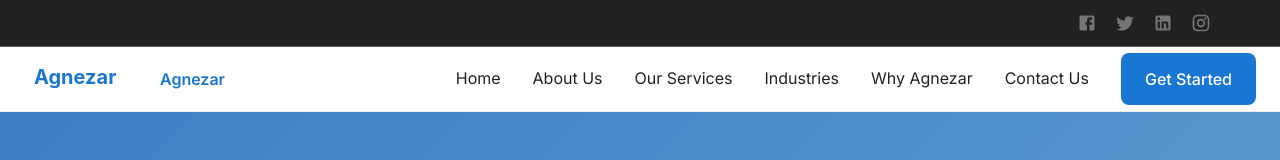
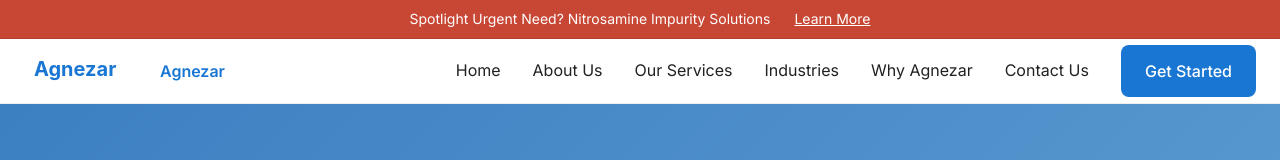
Before and after one commit to anonharish/agnezar, a React (Vite) app: page / in a window 1280 px wide. Shown: the top 160 px of the page. Built offline with nearby package versions, Linux system fonts and the light colour scheme; the HTML template or start-up script is replaced by a standard one.

Commit message:
NO TICKET: implemented the topBar as per design

```diff
--- a/src/components/molecules/TopBar/TopBar.hook.tsx
+++ /dev/null
@@ -1,35 +0,0 @@
-import { useMemo } from 'react';
-import { Facebook, Twitter, LinkedIn, Instagram } from '@mui/icons-material';
-
-interface UseTopBarProps {
-  // Add any props if needed
-}
-
-export const useTopBar = ({}: UseTopBarProps = {}) => {
-  const defaultSocialLinks = useMemo(() => [
-    {
-      platform: 'Facebook',
-      href: 'https://facebook.com/agnezar',
-      icon: <Facebook fontSize="small" />,
-    },
-    {
-      platform: 'Twitter',
-      href: 'https://twitter.com/agnezar',
-      icon: <Twitter fontSize="small" />,
-    },
-    {
-      platform: 'LinkedIn',
-      href: 'https://linkedin.com/company/agnezar',
-      icon: <LinkedIn fontSize="small" />,
-    },
-    {
-      platform: 'Instagram',
-      href: 'https://instagram.com/agnezar',
-      icon: <Instagram fontSize="small" />,
-    },
-  ], []);
-
-  return {
-    defaultSocialLinks,
-  };
-};
--- a/src/components/molecules/TopBar/TopBar.style.tsx
+++ b/src/components/molecules/TopBar/TopBar.style.tsx
@@ -1,21 +1,34 @@
 import { styled } from '@mui/material/styles';
 import { Box } from '@mui/material';
 import { colors } from '@theme/colors';
+import { typography as appTypography } from '@theme/typography';
 
-export const StyledTopBar = styled(Box)(({ theme }) => ({
-  backgroundColor: colors.neutral[900],
-  color: colors.text.primary,
-  borderBottom: `1px solid ${colors.neutral[700]}`,
+export const StyledTopBar = styled(Box)(({ theme }) => {
+  // Prefer values from theme.palette if available at runtime, fallback to our colors exports
+  const topBarBg = (theme.palette as any).topBar?.main ?? colors.topBar.main;
+  const topBarText = (theme.palette as any).topBar?.contrastText ?? colors.topBar.contrastText ?? colors.text.primary;
+  const iconColor = (theme.palette as any).text?.secondary ?? colors.text.secondary;
+  const borderColor = (theme.palette as any).divider ?? colors.neutral[700];
+
+  const topbarTypography = (theme.typography as any)?.topBar ?? appTypography.topBar;
+
+  return {
+    backgroundColor: topBarBg,
+    color: topBarText,
+    borderBottom: `1px solid ${borderColor}`,
 
     '& .MuiTypography-root': {
-    color: colors.text.primary,
-    fontSize: '0.875rem',
+      color: topBarText,
+      fontSize: topbarTypography.fontSize,
+      fontWeight: topbarTypography.fontWeight,
+      lineHeight: topbarTypography.lineHeight,
+      letterSpacing: topbarTypography.letterSpacing,
     },
 
     '& .MuiIconButton-root': {
-    color: colors.text.secondary,
+      color: iconColor,
       '&:hover': {
-      color: colors.primary.main,
+        color: (theme.palette as any).primary?.main ?? colors.primary.main,
       },
     },
 
@@ -24,4 +37,5 @@ export const StyledTopBar = styled(Box)(({ theme }) => ({
         padding: '0 16px',
       },
     },
-}));
+  };
+});
--- a/src/components/molecules/TopBar/TopBar.tsx
+++ b/src/components/molecules/TopBar/TopBar.tsx
@@ -1,62 +1,29 @@
 import React from 'react';
-import { Box, Container, Typography, IconButton } from '@mui/material';
-import { Phone, Email, Facebook, Twitter, LinkedIn, Instagram } from '@mui/icons-material';
-import { useTopBar } from './TopBar.hook';
+import { Box, Container, Typography } from '@mui/material';
 import { StyledTopBar } from './TopBar.style';
 
 export interface TopBarProps {
-  phone?: string;
-  email?: string;
-  socialLinks?: Array<{
-    platform: string;
-    href: string;
-    icon: React.ReactNode;
-  }>;
 }
 
 export const TopBar: React.FC<TopBarProps> = ({
-  phone = '+1 (555) 123-4567',
-  email = 'hello@agnezar.com',
-  socialLinks = [],
 }) => {
-  const { defaultSocialLinks } = useTopBar();
-
-  const socialIcons = socialLinks.length > 0 ? socialLinks : defaultSocialLinks;
 
   return (
     <StyledTopBar>
       <Container maxWidth="lg">
-        <Box sx={{ display: 'flex', justifyContent: 'space-between', alignItems: 'center', py: 1 }}>
+        <Box sx={{ display: 'flex', justifyContent: 'center', alignItems: 'center', py: 1 ,}}>
           {/* Contact Info */}
           <Box sx={{ display: 'flex', alignItems: 'center', gap: 3 }}>
             <Box sx={{ display: 'flex', alignItems: 'center', gap: 1 }}>
-              <Phone fontSize="small" />
               <Typography variant="body2">
-                {phone}
+                Spotlight Urgent Need? Nitrosamine Impurity Solutions
               </Typography>
             </Box>
             <Box sx={{ display: 'flex', alignItems: 'center', gap: 1 }}>
-              <Email fontSize="small" />
-              <Typography variant="body2">
-                {email}
+              <Typography variant="body2" sx={{textDecoration:"underline"}}>
+                Learn More
               </Typography>
             </Box>
-          </Box>
-
-          {/* Social Links */}
-          <Box sx={{ display: 'flex', alignItems: 'center', gap: 1 }}>
-            {socialIcons.map((social, index) => (
-              <IconButton
-                key={index}
-                size="small"
-                href={social.href}
-                target="_blank"
-                rel="noopener noreferrer"
-                sx={{ color: 'inherit' }}
-              >
-                {social.icon}
-              </IconButton>
-            ))}
           </Box>
         </Box>
       </Container>
--- a/src/theme/colors.ts
+++ b/src/theme/colors.ts
@@ -10,7 +10,7 @@ export const colors = {
 
   // Secondary colors (Red from Figma)
   secondary: {
-    main: '#e53e3e',
+    main: '#C74634',
     light: '#fc8181',
     dark: '#c53030',
     contrastText: '#ffffff',
@@ -77,6 +77,10 @@ export const colors = {
     hero: 'linear-gradient(135deg, rgba(25, 118, 210, 0.9) 0%, rgba(66, 165, 245, 0.8) 100%)',
     red: 'linear-gradient(135deg, #e53e3e 0%, #c53030 100%)',
   },
+  topBar: {
+    main: '#C74634',
+    contrastText: '#ffffff',
+  },
 } as const;
 
 export type ColorPalette = typeof colors;
--- a/src/theme/index.ts
+++ b/src/theme/index.ts
@@ -8,6 +8,7 @@ export const theme = createTheme({
     primary: colors.primary,
     secondary: colors.secondary,
     background: colors.background,
+    topBar: colors.topBar,
     text: colors.text,
     success: colors.success,
     error: colors.error,
--- a/src/theme/typography.ts
+++ b/src/theme/typography.ts
@@ -115,4 +115,11 @@ export const typography = {
     textTransform: 'uppercase' as const,
     color: colors.text.secondary,
   },
+  topBar: {
+    fontSize: '14px',
+    fontWeight: 400,
+    lineHeight: '22px',
+    letterSpacing: '0px',
+    color: colors.text.primary,
+  },
 } as const;
```
Also changed, not shown: src/theme/mui.d.ts (added, +20 -0 lines). Lines whose indentation alone changed are shown as unchanged.
